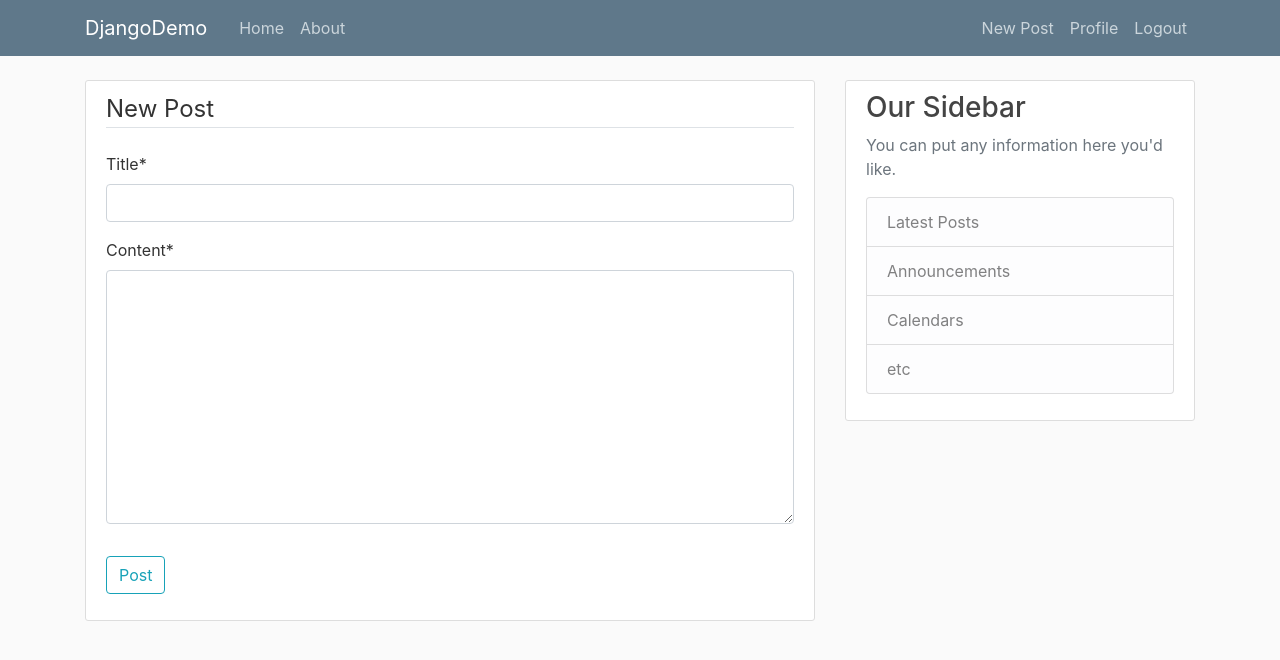
After one commit to liuwq168/DjangoDemo, a Django app: page /post/new/ in a window 1280 px wide. The commit adds this page. Shown: the top 660 px of the page. Run offline with Django 3.2, Linux system fonts and the light colour scheme; a user stored in the database is signed in; some libraries are stand-ins or nearby versions.

Commit message:
deploy class based view for post model

```diff
--- a/blog/models.py
+++ b/blog/models.py
@@ -1,6 +1,7 @@
 from django.db import models
 from django.utils import timezone
 from django.contrib.auth.models import User
+from django.urls import reverse
 
 
 class Post(models.Model):
@@ -11,3 +12,7 @@
 
     def __str__(self):
         return self.title
+
+    # fix No URL to redirect to. Either provide a url or define a get_absolute_url method on the Model
+    def get_absolute_url(self):
+        return reverse('post-detail', kwargs={'pk': self.pk})
--- a/blog/static/blog/main.css
+++ b/blog/static/blog/main.css
@@ -48,6 +48,7 @@
 .article-img {
   height: 65px;
   width: 65px;
+  margin-top: 10px;
   margin-right: 16px;
 }
 
--- a/blog/templates/blog/base.html
+++ b/blog/templates/blog/base.html
@@ -32,6 +32,7 @@
             <!-- Navbar Right Side -->
             <div class="navbar-nav">
                 {% if user.is_authenticated %}
+                    <a class="nav-item nav-link" href="{% url 'post-create' %}">New Post</a>
                     <a class="nav-item nav-link" href="{% url 'profile' %}">Profile</a>
                     <a class="nav-item nav-link" href="{% url 'logout' %}">Logout</a>
                 {% else %}
--- /dev/null
+++ b/blog/templates/blog/post_form.html
@@ -0,0 +1,16 @@
+{% extends "blog/base.html" %}
+{% load crispy_forms_tags %}
+{% block content %}
+    <div class="content-section">
+        <form method="POST">
+            {% csrf_token %}
+            <fieldset class="form-group">
+                <legend class="border-bottom mb-4">New Post</legend>
+                {{ form|crispy }}
+            </fieldset>
+            <div class="form-group">
+                <button class="btn btn-outline-info" type="submit">Post</button>
+            </div>
+        </form>
+    </div>
+{% endblock content %}
--- a/blog/urls.py
+++ b/blog/urls.py
@@ -1,7 +1,12 @@
 from django.urls import path
+from .views import PostListView, PostDetailView, PostCreateView, PostUpdateView, PostDeleteView
 from . import views
 
 urlpatterns = [
-    path('', views.home, name='blog-home'),
+    path('', PostListView.as_view(), name='blog-home'),
+    path('post/<int:pk>', PostDetailView.as_view(), name='post-detail'),
+    path('post/new/', PostCreateView.as_view(), name='post-create'),
+    path('post/<int:pk>/update', PostUpdateView.as_view(), name='post-update'),
+    path('post/<int:pk>/delete', PostDeleteView.as_view(), name='post-delete'),
     path('about', views.about, name='blog-about')
 ]
--- a/blog/views.py
+++ b/blog/views.py
@@ -1,4 +1,6 @@
 from django.shortcuts import render
+from django.contrib.auth.mixins import LoginRequiredMixin, UserPassesTestMixin
+from django.views.generic import ListView, DetailView, CreateView, UpdateView, DeleteView
 from .models import Post
 
 
@@ -9,5 +11,48 @@
     return render(request, 'blog/home.html', context)
 
 
+class PostListView(ListView):
+    model = Post
+    ordering = ['-date_posted']
+
+
+class PostDetailView(DetailView):
+    model = Post
+
+
+class PostCreateView(LoginRequiredMixin, CreateView):
+    model = Post
+    fields = ['title', 'content']
+
+    # fix NOT NULL constrain fail: blog_post.author_id
+    def form_valid(self, form):
+        form.instance.author = self.request.user
+        return super().form_valid(form)
+
+
+class PostUpdateView(LoginRequiredMixin, UserPassesTestMixin, UpdateView):
+    model = Post
+    fields = ['title', 'content']
+
+    # fix NOT NULL constrain fail: blog_post.author_id
+    def form_valid(self, form):
+        form.instance.author = self.request.user
+        return super().form_valid(form)
+
+    def test_func(self):
+        post = self.get_object()
+        return post.author == self.request.user
+
+
+class PostDeleteView(LoginRequiredMixin, UserPassesTestMixin, DeleteView):
+    model = Post
+    # fix No URL to redirect to. Provide a success_url.
+    success_url = '/'
+
+    def test_func(self):
+        post = self.get_object()
+        return post.author == self.request.user
+
+
 def about(request):
     return render(request, 'blog/about.html', {'title': 'About'})
```
Also changed, not shown: blog/templates/blog/home.html (deleted, +0 -15 lines), blog/templates/blog/post_confirm_delete.html (added, +16 -0 lines), blog/templates/blog/post_detail.html (added, +20 -0 lines), blog/templates/blog/post_list.html (added, +16 -0 lines), users/forms.py (+15 -0 lines), users/models.py (+9 -0 lines), users/templates/users/profile.html (+11 -1 lines), users/views.py (+13 -3 lines), db.sqlite3, media/profile_pics/Puppetect_wWBB5xB.jpg (added), media/profile_pics/default.jpg (added).
